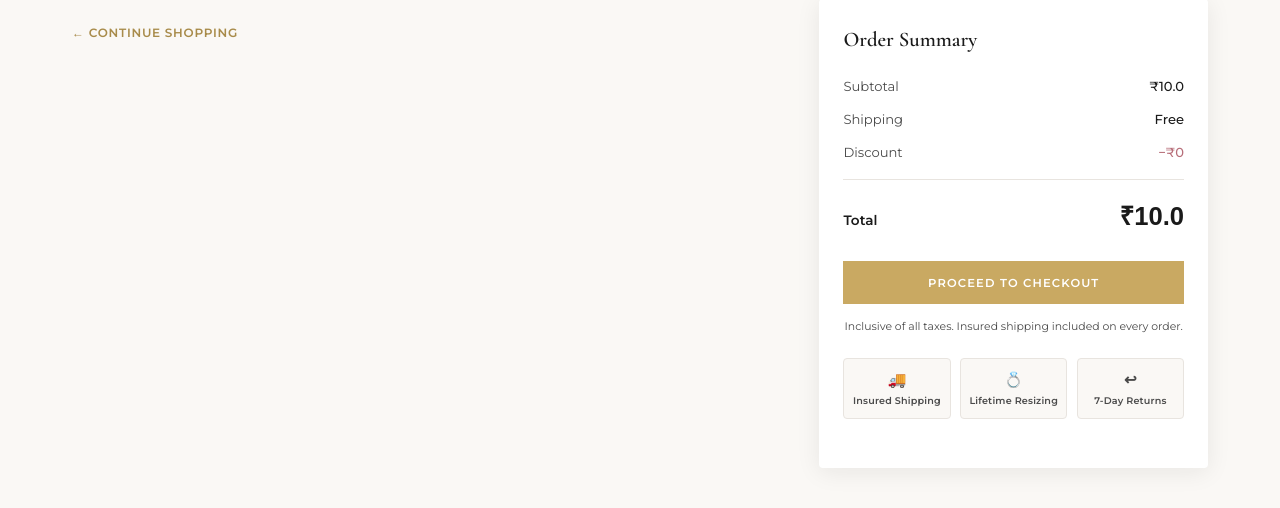
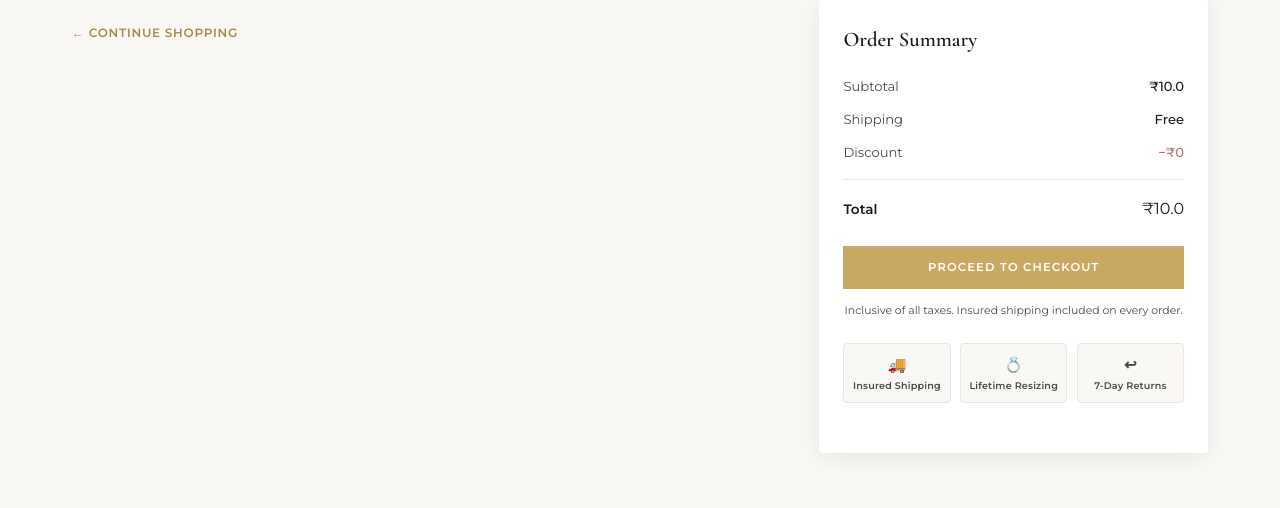
Before and after one commit to Avneesh-shrivastava/jewelry, a Django app: page /cart/ in a window 1280 px wide. Shown: the part 380-888 px from the top of the page. Run offline with Django 5.2, Linux system fonts and the light colour scheme; a user stored in the database is signed in; tables that the repository leaves empty hold one stand-in row (values such as "Sample post"); grey boxes marked "Sample" are stand-in pictures; some libraries are stand-ins or nearby versions.

Commit message:
Update cart.html

```diff
--- a/zevera/templates/cart.html
+++ b/zevera/templates/cart.html
@@ -301,7 +301,7 @@
 
         <div class="summary-total">
           <span class="summary-total-label">Total</span>
-          <span class="summary-total-value" id="totalValue">₹{{ total_price }}</span>
+          <span id="totalValue">₹{{ total_price }}</span>
         </div>
 
         <a href="/checkout"><button class="btn btn-primary">Proceed To Checkout</button></a>
```
